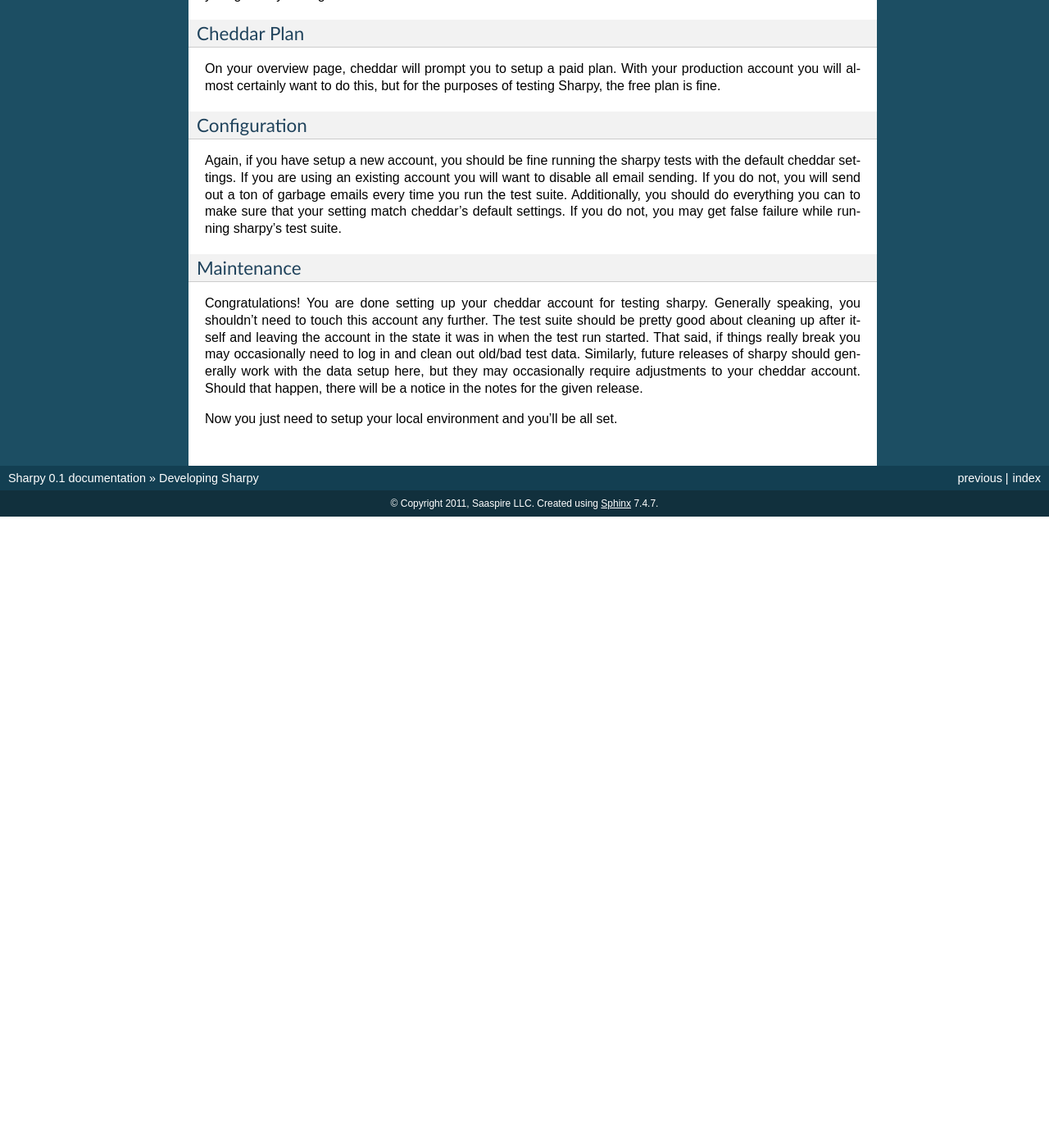
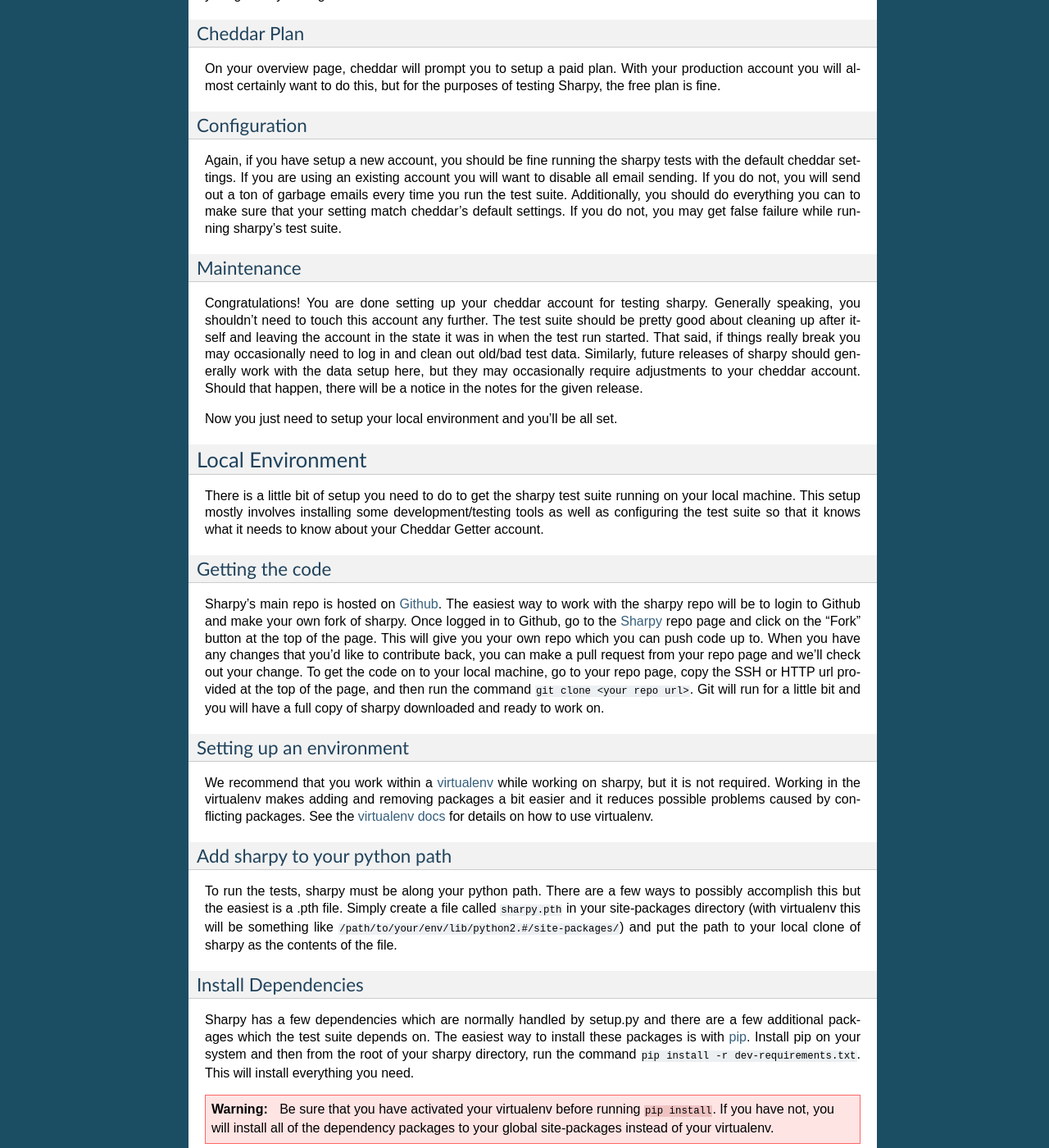
Before and after one commit to SeanOC/sharpy, a Sphinx documentation site: the page built from docs/development.rst, in a window 1280 px wide and 1400 px high, scrolled down 1682 px. Shown: the whole window at 82% size. Built offline with Sphinx 7.4.7, drawn with Linux system fonts in a browser that asks for light colours; before the commit the page ends 2312 px from its top, so only the background shows below that; some of the changed text lies outside the part shown.

Commit message:
Completed a first pass at the docs for developing sharpy.

```diff
--- a/docs/development.rst
+++ b/docs/development.rst
@@ -138,3 +138,105 @@
 
 Now you just need to setup your local environment and you'll be
 all set.
+
+
+~~~~~~~~~~~~~~~~~
+Local Environment
+~~~~~~~~~~~~~~~~~
+
+There is a little bit of setup you need to do to get the sharpy test suite
+running on your local machine.  This setup mostly involves installing some
+development/testing tools as well as configuring the test suite so that it
+knows what it needs to know about your Cheddar Getter account.
+
+
+Getting the code
+================
+
+Sharpy's main repo is hosted on `Github <https://github.com/Saaspire/sharpy>`_.  The easiest way to work with the
+sharpy repo will be to login to Github and make your own fork of sharpy.
+Once logged in to Github, go to the
+`Sharpy <https://github.com/Saaspire/sharpy>`_ repo page and click on the
+"Fork" button at the top of the page.  This will give you your own repo which
+you can push code up to.  When you have any changes that you'd like to
+contribute back, you can make a pull request from your repo page and we'll
+check out your change.  To get the code on to your local machine, go to your
+repo page, copy the SSH or HTTP url provided at the top of the page, and then
+run the command ``git clone <your repo url>``.  Git will run for a little bit
+and you will have a full copy of sharpy downloaded and ready to work on.
+
+
+Setting up an environment
+=========================
+
+We recommend that you work within a
+`virtualenv <http://pypi.python.org/pypi/virtualenv>`_ while working on
+sharpy, but it is not required.  Working in the virtualenv makes adding and
+removing packages a bit easier and it reduces possible problems caused by
+conflicting packages.  See the
+`virtualenv docs <http://pypi.python.org/pypi/virtualenv>`_ for details on
+how to use virtualenv.
+
+
+Add sharpy to your python path
+==============================
+
+To run the tests, sharpy must be along your python path.  There are a few
+ways to possibly accomplish this but the easiest is a .pth file.  Simply
+create a file called ``sharpy.pth`` in your site-packages directory
+(with virtualenv this will be something like
+``/path/to/your/env/lib/python2.#/site-packages/``) and put the path to your
+local clone of sharpy as the contents of the file.
+
+
+Install Dependencies
+====================
+
+Sharpy has a few dependencies which are normally handled by setup.py and there
+are a few additional packages which the test suite depends on.  The easiest
+way to install these packages is with
+`pip <http://pypi.python.org/pypi/pip>`_.  Install pip on your system and then
+from the root of your sharpy directory, run the command
+``pip install -r dev-requirements.txt``.  This will install everything
+you need.
+
+.. warning::
+
+    Be sure that you have activated your virtualenv before running
+    ``pip install``.  If you have not, you will install all of the dependency
+    packages to your global site-packages instead of your virtualenv.
+
+
+Create Config File
+==================
+
+Sharpy's test suite uses a simply ini style config file to handle your cheddar
+credentials.  In the ``tests`` directory, there is a file called
+``config.ini.template``.  Copy this file to a new file called ``config.ini``
+in your ``tests`` directory.  Once copied, open your ``config.ini`` and enter
+the proper values for your cheddar account.
+
+.. warning::
+
+    The sharpy test suite modifies and deletes data in the cheddar
+    account/product which it is configured to work against.  Be sure that
+    you enter the credentials for your **testing** account.  If you enter
+    the credentials for your real cheddar account you will end up **DELETING
+    CUSTOMERS**.
+
+    **DO NOT RUN THE SHARPY TEST SUITE AGAINST ANYTHING BUT A TEST ACCOUNT!**
+
+
+~~~~~~~~~~~~~~~~~
+Running the Tests
+~~~~~~~~~~~~~~~~~
+
+We're finally ready to run some tests!  Go into the root of your clone of
+Sharpy and run the command ``nosetests``.  You should see the output of the
+tests as they run and a coverage report at the end.  Sharpy's goal is to
+maintain complete test coverage and any patches without appropriate, *passing*
+tests will not be accepted.
+
+Be aware that the full test suite may take a while to run as many of the test
+are making actual calls to cheddar.  Relatedly, if you don't have a working
+internet connection, your run of the test suite will fail.
```
